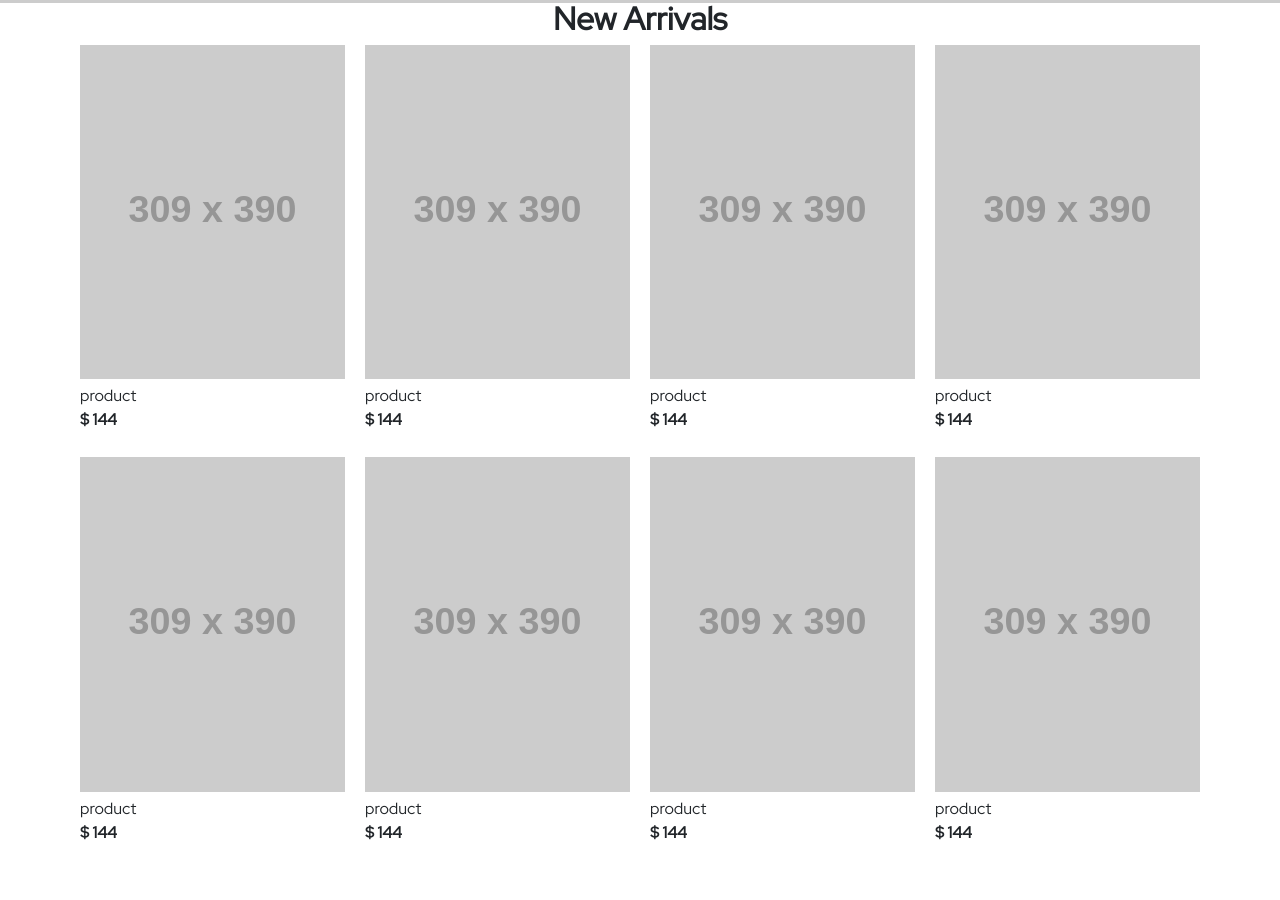
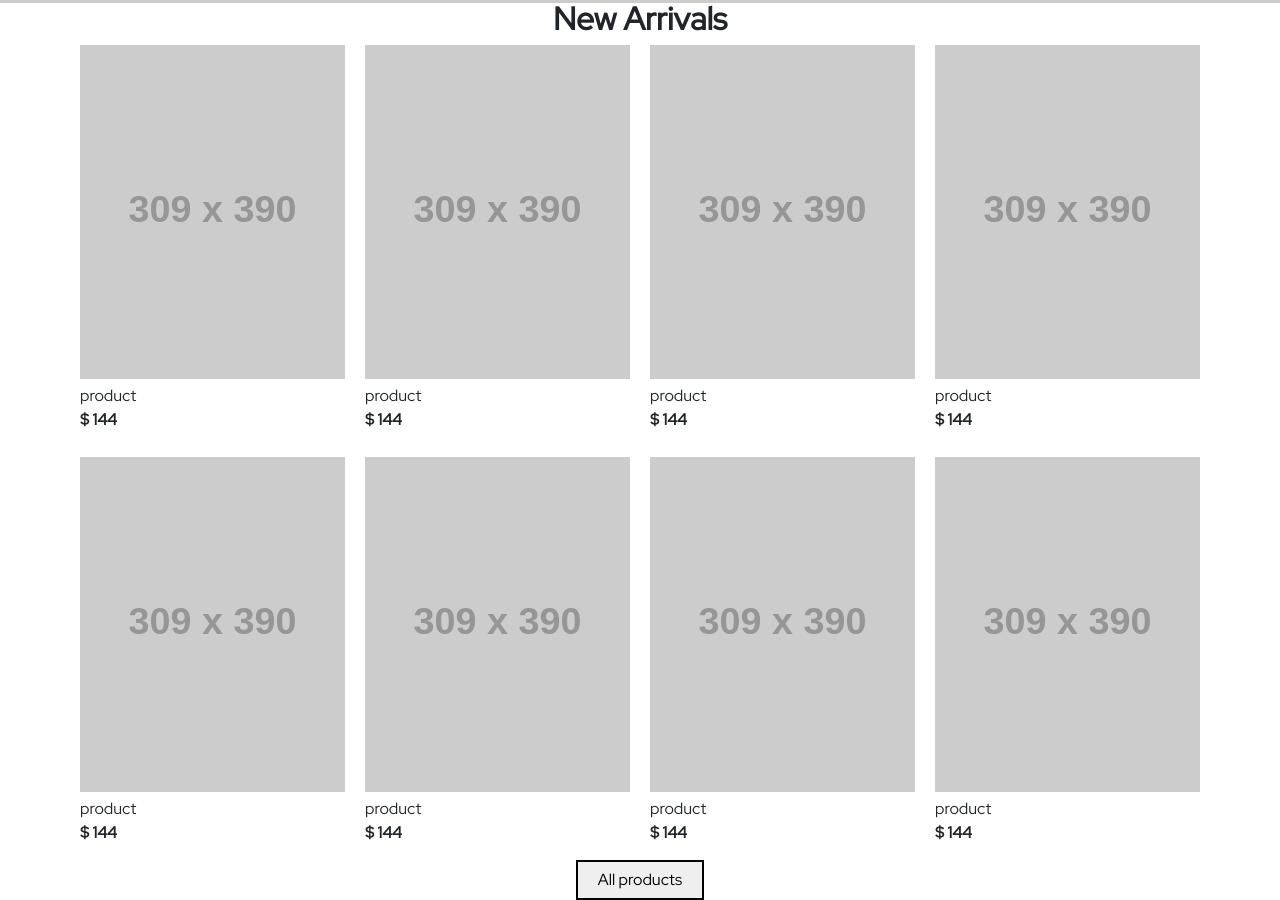
Before and after one commit to martastarnawska/daftacademy_front_levelup, a website built with webpack: page src/index.html in a window 1280 px wide. Shown: the part 547-1447 px from the top of the page. Before the commit the page ends 1407 px from the top, so only its background shows below. Built offline with nearby package versions, Linux system fonts and the light colour scheme; placeholder pictures from the web are drawn by us; files whose address does not match are found by name.

Commit message:
add button

```diff
--- a/src/index.html
+++ b/src/index.html
@@ -123,6 +123,7 @@
         </div>
       </div>
     </div>
+    <button class="button">All products</button>
 
   </section>
 
--- /dev/null
+++ b/src/styles/components/_button.scss
@@ -0,0 +1,5 @@
+.button {
+  border: 2px solid #000;
+  cursor: pointer;
+  padding: 10px 20px
+}
--- a/src/styles/components/_exposition.scss
+++ b/src/styles/components/_exposition.scss
@@ -1,4 +1,8 @@
 .exposition {
+  display: flex;
+  flex-direction: column;
+  align-items: center;
+
   &__title {
     text-align: center;
     font-size: 2em;
--- a/src/styles/style.scss
+++ b/src/styles/style.scss
@@ -4,3 +4,4 @@
 @import './components/header';
 @import './components/exposition';
 @import './components/tile';
+@import './components/button';
```
